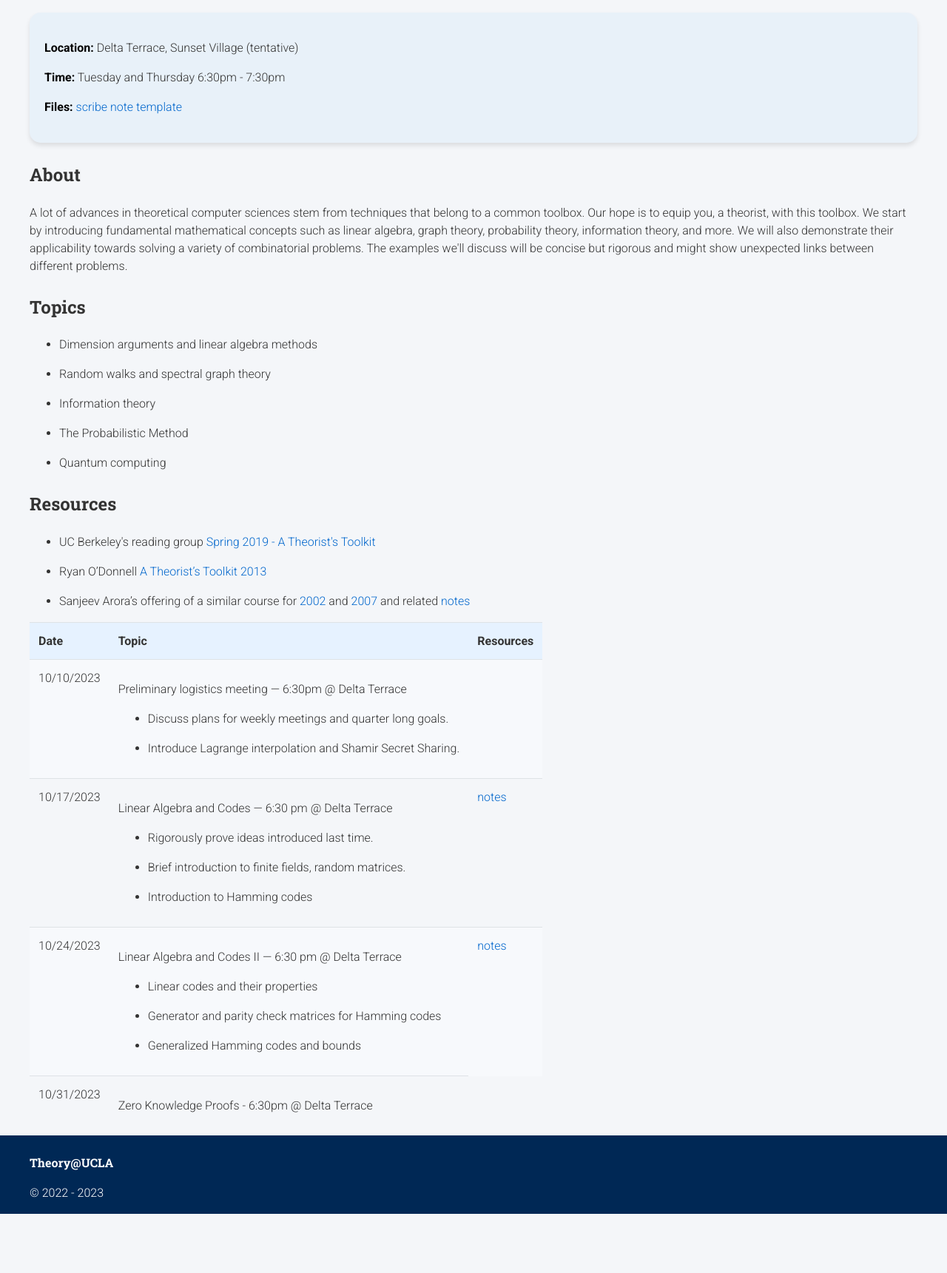
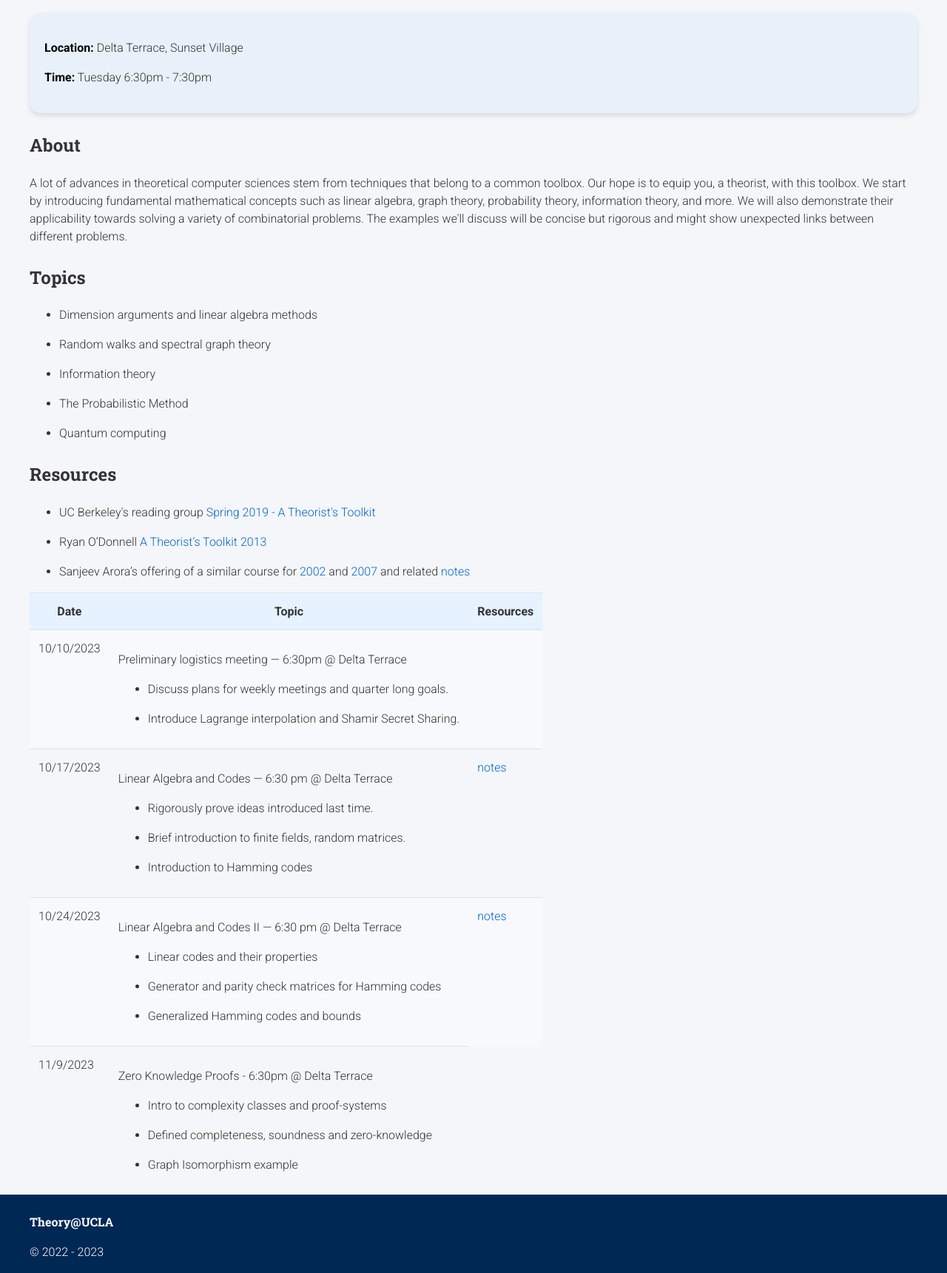
Before and after one commit to Theory-UCLA/Theory-UCLA.github.io, a plain HTML site: page index.html in a window 1280 px wide. Shown: the part 165-1886 px from the top of the page at 74% size. Before the commit the page ends 1806 px from the top, so only its background shows below. Drawn offline with nearby package versions, Linux system fonts and the light colour scheme; some packages are replaced by stand-ins of ours.

Commit message:
added ZKP description, removed scribe note template

```diff
--- a/index.html
+++ b/index.html
@@ -51,9 +51,9 @@
             <h1>Fall 2023 — Theorist's Toolkit</h1>
             <div class="card mb-3">
                 <div class="card-body">
-                    <p class="card-text mb-0"><strong>Location:</strong> Delta Terrace, Sunset Village (tentative)</p>
-                    <p class="card-text mb-0"><strong>Time:</strong> Tuesday and Thursday 6:30pm - 7:30pm </p>
-                    <p class="card-text mb-0"><strong>Files:</strong> <a>scribe note template</a></p>
+                    <p class="card-text mb-0"><strong>Location:</strong> Delta Terrace, Sunset Village</p>
+                    <p class="card-text mb-0"><strong>Time:</strong> Tuesday 6:30pm - 7:30pm </p>
+                    <!-- <p class="card-text mb-0"><strong>Files:</strong> <a>scribe note template</a></p>  -->
                 </div>
             </div>
 
@@ -80,9 +80,9 @@
             <table class="table">
                 <thead>
                     <tr class="row">
-                    <th align="left" class="col-sm-2">Date</th>
-                    <th align="left" class="col-sm-7">Topic</th>
-                    <th align="left" class="col-sm-3">Resources</th>
+                    <th class="col-sm-2">Date</th>
+                    <th class="col-sm-7">Topic</th>
+                    <th class="col-sm-3">Resources</th>
                     </tr>
                 </thead>
                 <tbody>
@@ -129,10 +129,12 @@
                     </tr>
 
                     <tr class="row">
-                        <td class="col-sm-2">10/31/2023</td>
+                        <td class="col-sm-2">11/9/2023</td>
                         <td class="col-sm-7"> <p>Zero Knowledge Proofs - 6:30pm @ Delta Terrace</p>
             <ul>
-              <!-- <li>Introducing adjacency matrix of a graph, chromatic number, random graphs.</li> -->
+              <li>Intro to complexity classes and proof-systems</li>
+              <li>Defined completeness, soundness and zero-knowledge</li>
+              <li>Graph Isomorphism example</li>
             </ul>
             </td>
 
```
